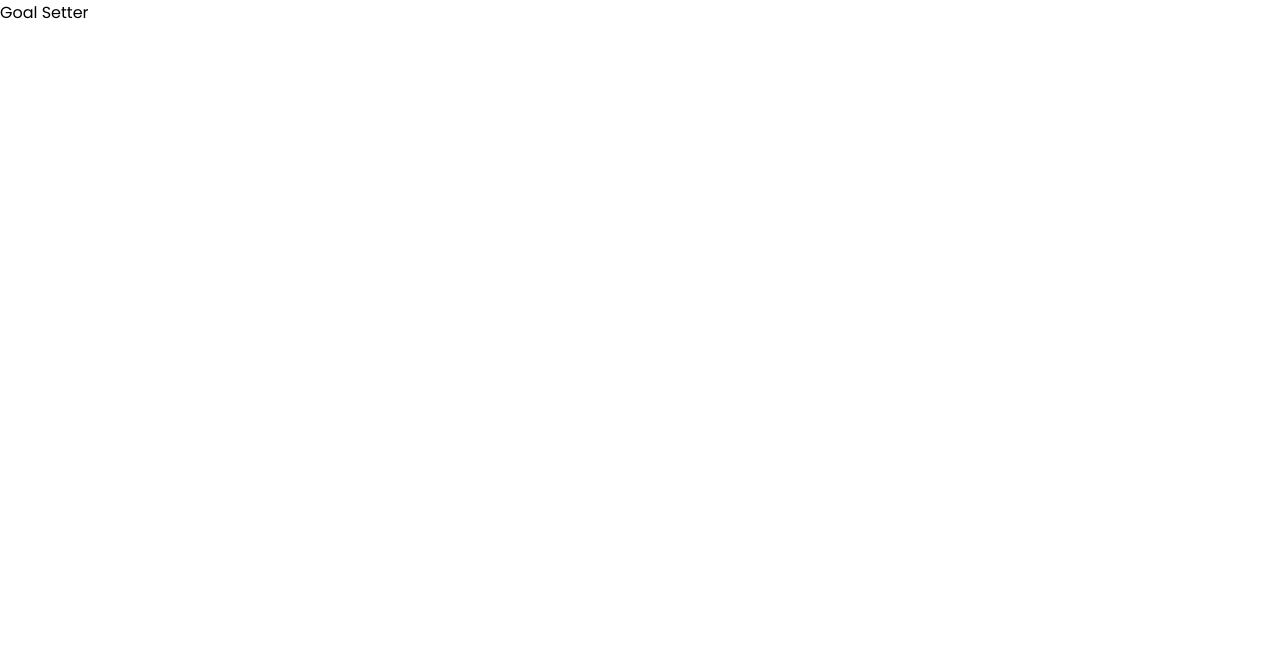
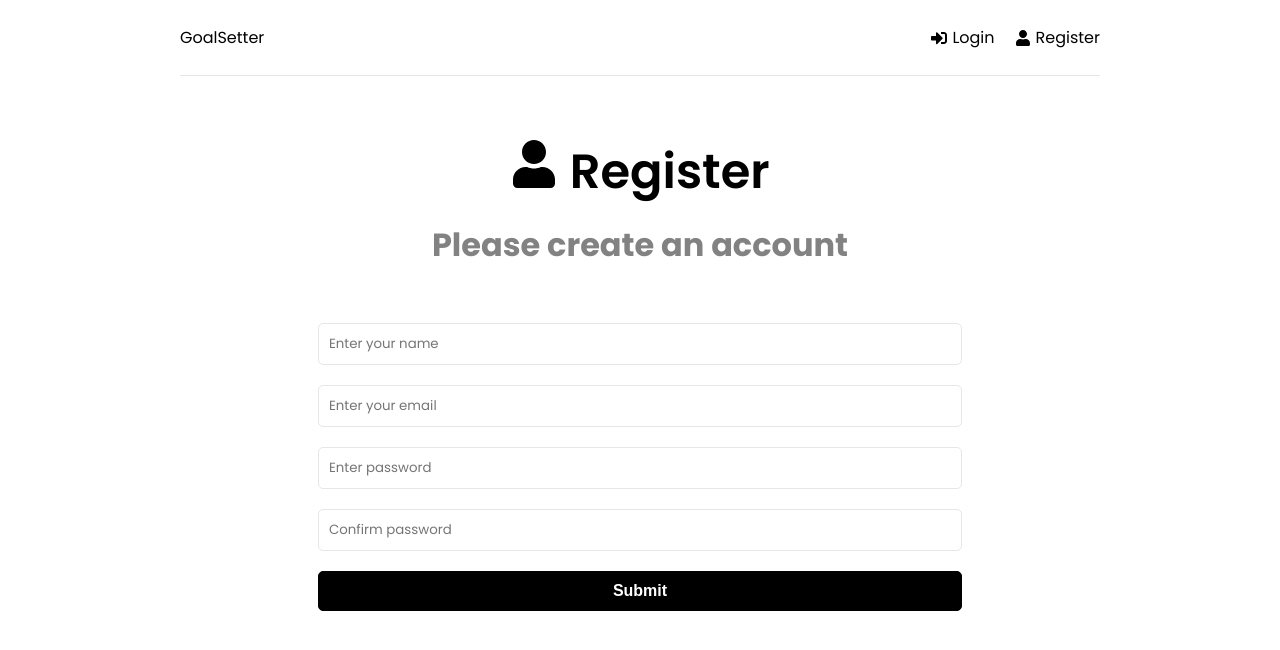
Before and after one commit to ap211unitech/Goal-Setter, a React (Create React App) app in the folder client/: page /register in a window 1280 px wide. Shown: the top 650 px of the page. Built offline with nearby package versions, Linux system fonts and the light colour scheme.

Commit message:
Login Register Page created

```diff
--- a/client/package.json
+++ b/client/package.json
@@ -9,7 +9,9 @@
     "@testing-library/user-event": "^7.1.2",
     "react": "^17.0.2",
     "react-dom": "^17.0.2",
+    "react-icons": "^4.3.1",
     "react-redux": "^7.2.3",
+    "react-router-dom": "^6.2.1",
     "react-scripts": "5.0.0"
   },
   "scripts": {
--- a/client/src/App.js
+++ b/client/src/App.js
@@ -1,9 +1,25 @@
+import { Fragment } from 'react';
+import { BrowserRouter, Route, Routes } from 'react-router-dom';
+
+import Navbar from './components/Navbar';
+import Dashboard from './pages/Dashboard';
+import Login from './pages/Login';
+import Register from './pages/Register';
 
 function App() {
   return (
-    <div>
-      Goal Setter
-    </div>
+    <Fragment>
+      <BrowserRouter>
+        <div className="container">
+          <Navbar />
+          <Routes>
+            <Route path='/' element={<Dashboard />} />
+            <Route path='/login' element={<Login />} />
+            <Route path='/register' element={<Register />} />
+          </Routes>
+        </div>
+      </BrowserRouter>
+    </Fragment>
   )
 }
 
--- /dev/null
+++ b/client/src/components/Navbar.js
@@ -0,0 +1,27 @@
+import React from 'react';
+import { Link } from 'react-router-dom';
+import { FaUser, FaSignInAlt, FaSignOutAlt } from 'react-icons/fa'
+
+function Navbar() {
+    return (
+        <header className='header' >
+            <div className="logo">
+                <Link to='/'>GoalSetter</Link>
+            </div>
+            <ul>
+                <li>
+                    <Link to='/login'>
+                        <FaSignInAlt />Login
+                    </Link>
+                </li>
+                <li>
+                    <Link to='/register'>
+                        <FaUser />Register
+                    </Link>
+                </li>
+            </ul>
+        </header>
+    )
+}
+
+export default Navbar
--- /dev/null
+++ b/client/src/pages/Dashboard.js
@@ -0,0 +1,9 @@
+import React from 'react'
+
+function Dashboard() {
+    return (
+        <div>Dashboard</div>
+    )
+}
+
+export default Dashboard
--- /dev/null
+++ b/client/src/pages/Login.js
@@ -0,0 +1,69 @@
+import React, { useState, useEffect, Fragment } from 'react';
+import { FaSignInAlt } from 'react-icons/fa';
+
+function Login() {
+
+    const [formData, setFormData] = useState({
+        email: '',
+        password: ''
+    });
+
+    const onChange = (e) => {
+        setFormData(prevState => (
+            {
+                ...prevState,
+                [e.target.name]: e.target.value
+            }
+        ))
+    }
+
+    const onSubmit = (e) => {
+        e.preventDefault();
+    }
+
+    return (
+        <Fragment>
+            <section className='heading'>
+                <h1>
+                    <FaSignInAlt /> Login
+                </h1>
+                <p>Login and start setting goals</p>
+            </section>
+
+            <section className='form'>
+                <form onSubmit={onSubmit}>
+                    <div className='form-group'>
+                        <input
+                            type='email'
+                            className='form-control'
+                            id='email'
+                            name='email'
+                            value={formData.email}
+                            placeholder='Enter your email'
+                            onChange={onChange}
+                        />
+                    </div>
+                    <div className='form-group'>
+                        <input
+                            type='password'
+                            className='form-control'
+                            id='password'
+                            name='password'
+                            value={formData.password}
+                            placeholder='Enter password'
+                            onChange={onChange}
+                        />
+                    </div>
+
+                    <div className='form-group'>
+                        <button type='submit' className='btn btn-block'>
+                            Submit
+                        </button>
+                    </div>
+                </form>
+            </section>
+        </Fragment>
+    )
+}
+
+export default Login
--- /dev/null
+++ b/client/src/pages/Register.js
@@ -0,0 +1,94 @@
+import React, { useState, useEffect, Fragment } from 'react';
+import { FaUser } from 'react-icons/fa';
+
+function Register() {
+
+    const [formData, setFormData] = useState({
+        name: '',
+        email: '',
+        password: '',
+        password2: ''
+    });
+
+    const onChange = (e) => {
+        setFormData(prevState => (
+            {
+                ...prevState,
+                [e.target.name]: e.target.value
+            }
+        ))
+    }
+
+    const onSubmit = (e) => {
+        e.preventDefault();
+    }
+
+    return (
+        <Fragment>
+            <section className="heading">
+                <h1>
+                    <FaUser /> Register
+                </h1>
+                <p>Please create an account</p>
+            </section>
+
+
+            <section className='form'>
+                <form onSubmit={onSubmit}>
+                    <div className='form-group'>
+                        <input
+                            type='text'
+                            className='form-control'
+                            id='name'
+                            name='name'
+                            value={formData.name}
+                            placeholder='Enter your name'
+                            onChange={onChange}
+                        />
+                    </div>
+                    <div className='form-group'>
+                        <input
+                            type='email'
+                            className='form-control'
+                            id='email'
+                            name='email'
+                            value={formData.email}
+                            placeholder='Enter your email'
+                            onChange={onChange}
+                        />
+                    </div>
+                    <div className='form-group'>
+                        <input
+                            type='password'
+                            className='form-control'
+                            id='password'
+                            name='password'
+                            value={formData.password}
+                            placeholder='Enter password'
+                            onChange={onChange}
+                        />
+                    </div>
+                    <div className='form-group'>
+                        <input
+                            type='password'
+                            className='form-control'
+                            id='password2'
+                            name='password2'
+                            value={formData.password2}
+                            placeholder='Confirm password'
+                            onChange={onChange}
+                        />
+                    </div>
+                    <div className='form-group'>
+                        <button type='submit' className='btn btn-block'>
+                            Submit
+                        </button>
+                    </div>
+                </form>
+            </section>
+
+        </Fragment>
+    )
+}
+
+export default Register
```
Also changed, not shown: 2 other files (tests, documents, lock files or other folders).
